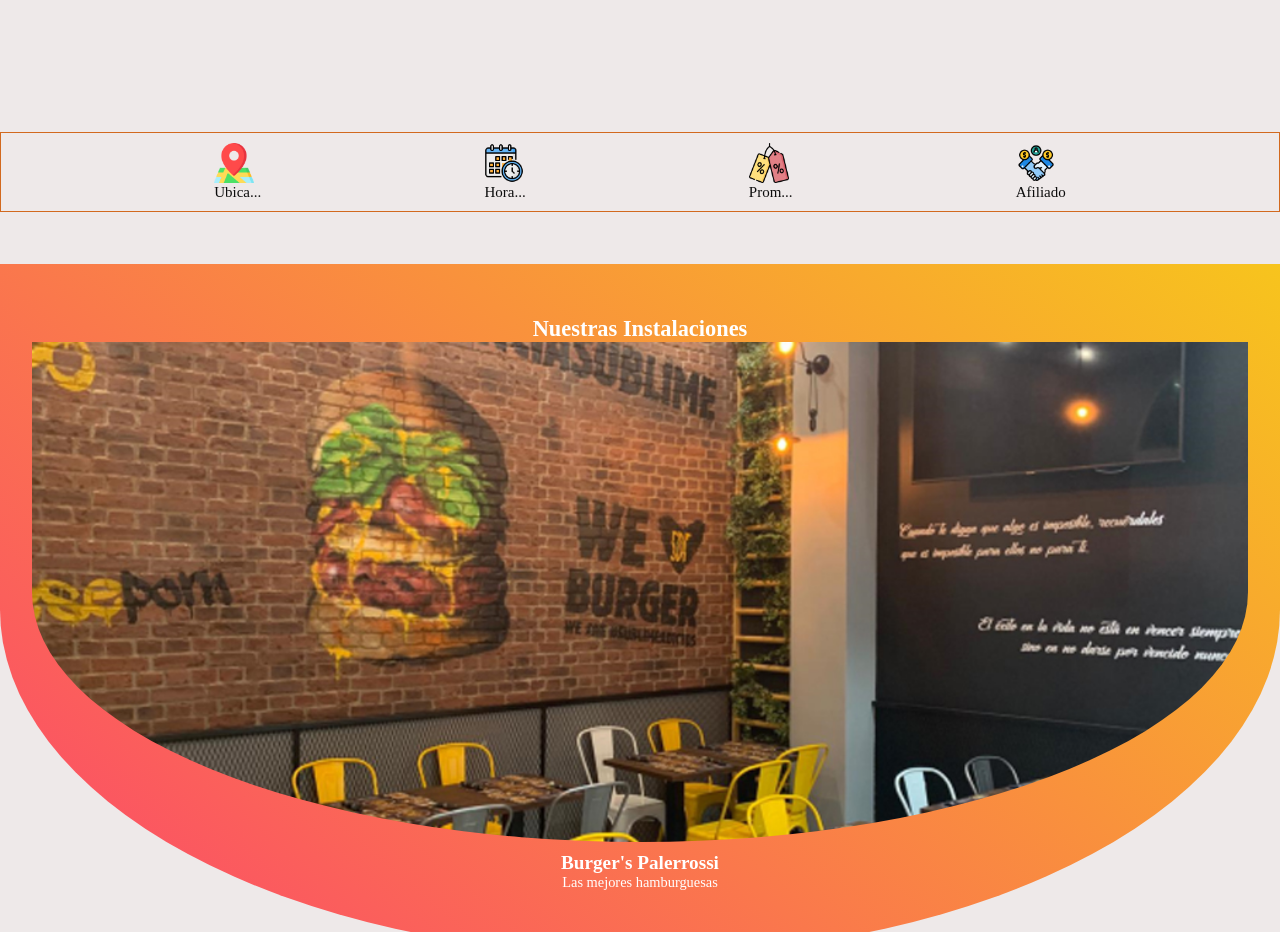
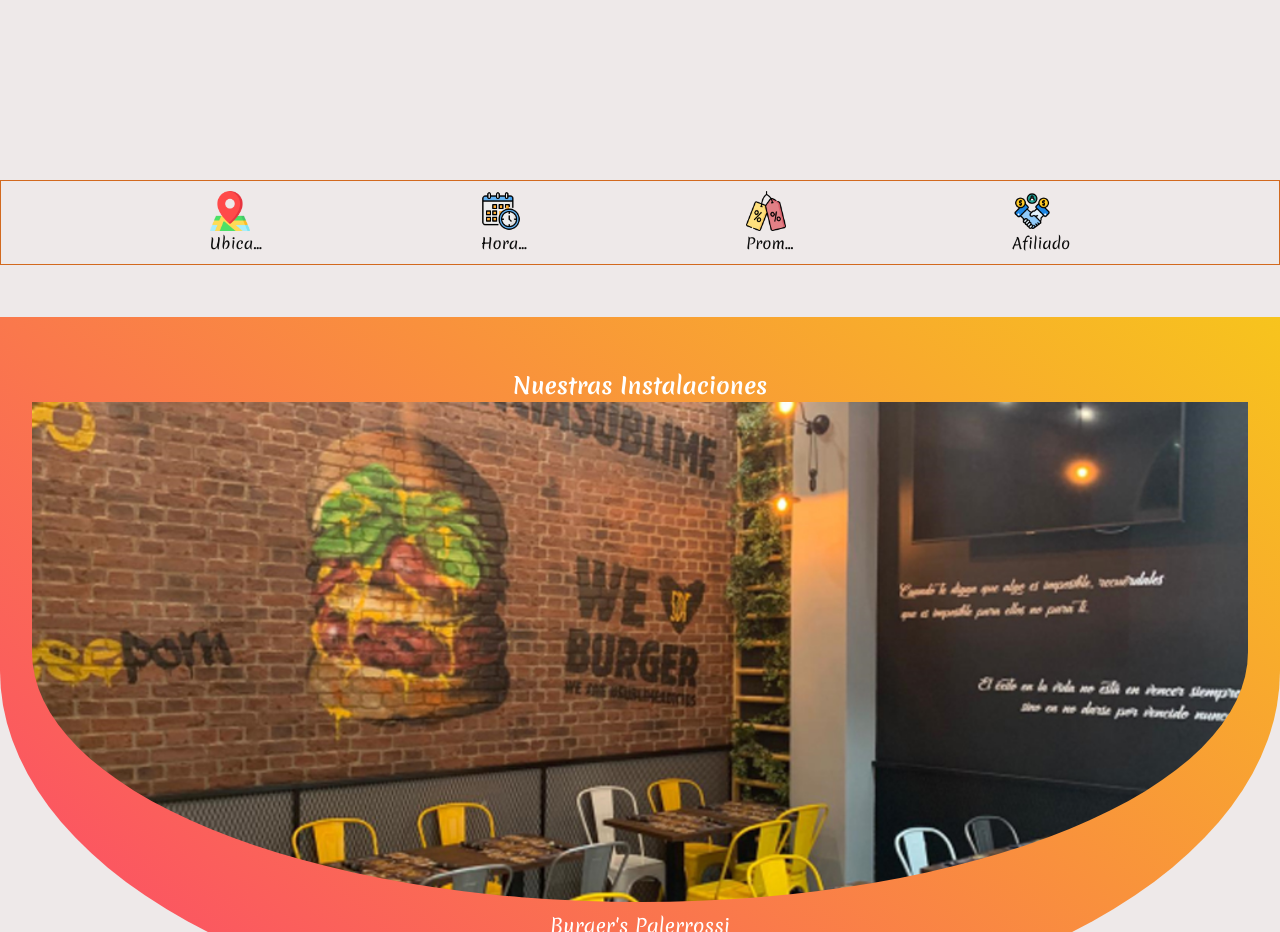
Before and after one commit to leonardo2322/burger-web, a plain HTML site: page index.html in a window 1280 px wide. Shown: the part 1900-2832 px from the top of the page. Drawn offline with nearby package versions, Linux system fonts and the light colour scheme; some packages are replaced by stand-ins of ours; a script that the page names is missing.

Commit message:
cambio de fuente

```diff
--- a/assets/css/index.css
+++ b/assets/css/index.css
@@ -8,6 +8,10 @@
     margin: 0;
     padding: 0;
     box-sizing: border-box;
+    font-family: "Merienda", cursive;
+    font-optical-sizing: auto;
+    font-weight: 400;
+    font-style: normal;
 }
 
 html {
--- a/assets/css/style.css
+++ b/assets/css/style.css
@@ -6,6 +6,7 @@
     --text-color:#0D0D0D;
     --hover-btn:#A3BD9D;
   }
+
 body{
     background-color: #eee9e9;
 }
@@ -649,7 +650,7 @@
 .modal-select .addCartSelect {
     width: 100%;
     padding: 10px;
-    background: rgb(15, 145, 73);
+    background: rgb(15, 145, 73) ;
     border-radius: 10px;
     transition: background .3s ease;
 }
@@ -676,7 +677,6 @@
 .shortcuts {
     width: 100%;
     height: auto;
-    margin-top: 78em;
     border: 1px solid var(--border-color);
     color: var(--text-color);
     margin-bottom: 52px;
@@ -1208,7 +1208,7 @@
 }
 @media (min-width: 300px) {
     .shortcuts{
-        margin-top: 77em;
+        margin-top: 80em;
     }
     .modal-select{
         top: 1.5rem;
--- a/index.html
+++ b/index.html
@@ -10,6 +10,9 @@
     <link rel="shortcut icon" href="./assets/img/logo.ico">
     <link rel="stylesheet" href="https://cdn.jsdelivr.net/npm/swiper@10/swiper-bundle.min.css" />
     <link rel="stylesheet" href="https://unpkg.com/aos@next/dist/aos.css" />
+    <link rel="preconnect" href="https://fonts.googleapis.com">
+    <link rel="preconnect" href="https://fonts.gstatic.com" crossorigin>
+    <link href="https://fonts.googleapis.com/css2?family=Merienda:wght@300..900&display=swap" rel="stylesheet">
     <script src="https://kit.fontawesome.com/6c466b6382.js" crossorigin="anonymous"></script>
 
 </head>
@@ -158,7 +161,7 @@
 
 
         <!-- Shortcuts -->
-        <section class="shortcuts mb-5" data-aos="fade-up" data-aos-offset="100"
+        <section class="shortcuts mb-5 mt-5" data-aos="fade-up" data-aos-offset="100"
         data-aos-delay="200"
         data-aos-duration="1000"
         data-aos-easing="ease-in-out">
```
